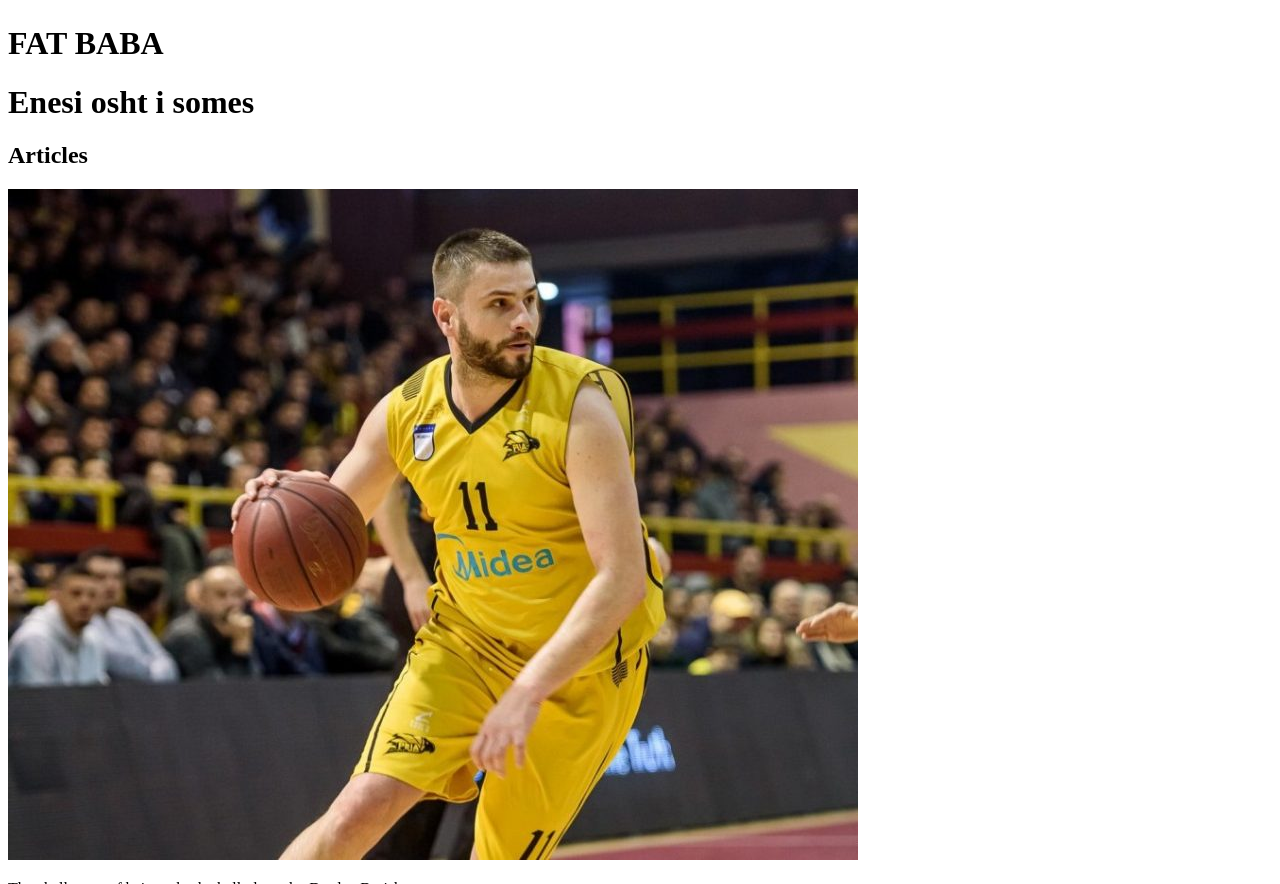
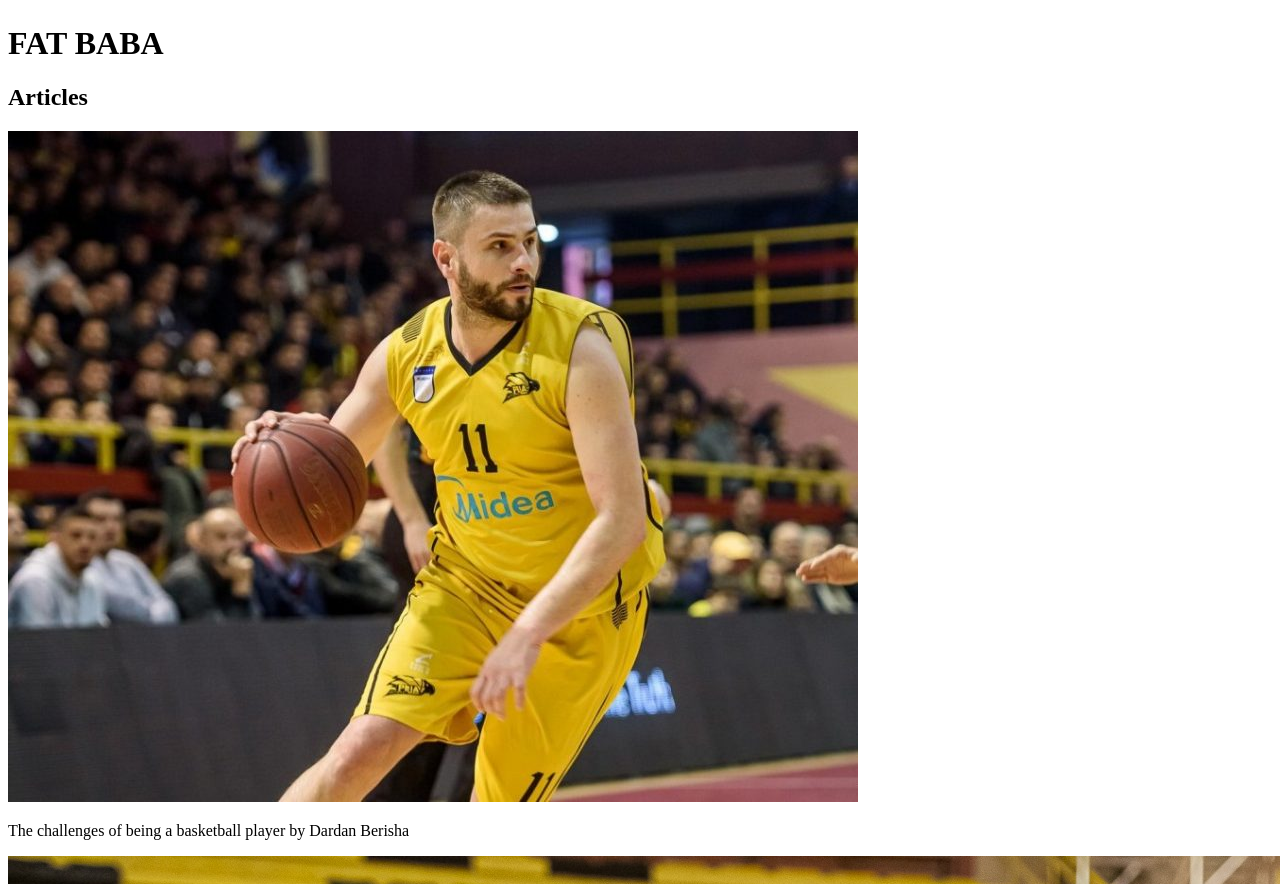
Before and after one commit to FatGjurka/Website-per-KB-Peja, a plain HTML site: page index.html in a window 1280 px wide. Shown: the part 1799-2683 px from the top of the page. Drawn offline with Linux system fonts and the light colour scheme.

Commit message:
Update index.html

```diff
--- a/index.html
+++ b/index.html
@@ -39,7 +39,6 @@
         </div>
     </main>
     <h1>FAT BABA</h1>
-    <h1>Enesi osht i somes</h1>
     <section class="articles-section">
         <h2>Articles</h2>
         <div class="articles">
```
